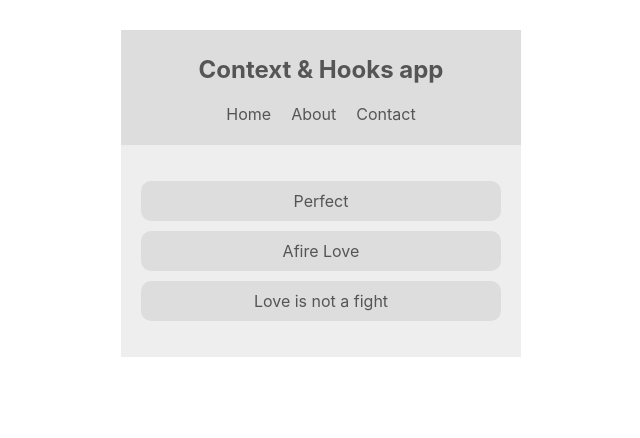
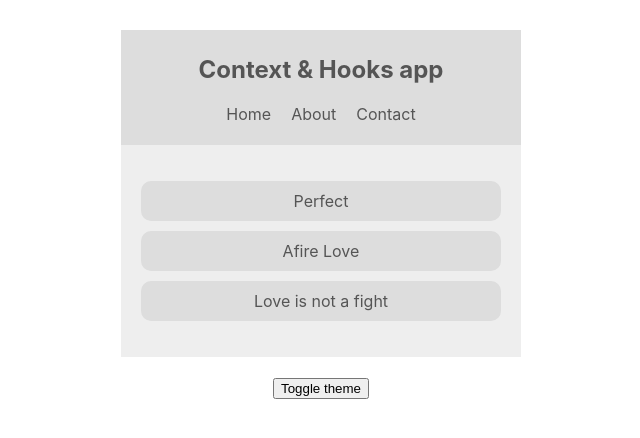
Before and after one commit to KayOhhDee/react-context-hooks-app, a React (Create React App) app: page / in a window 1280 px wide. Shown: the top 438 px of the page, without its empty margins (319-959 px from the left). Built offline with nearby package versions, Linux system fonts and the light colour scheme.

Commit message:
toggler passed as a property to the context

```diff
--- a/src/App.js
+++ b/src/App.js
@@ -2,6 +2,7 @@
 import Navbar from './components/Navbar';
 import MusicList from './components/MusicList';
 import ThemeContextProvider from './contexts/ThemeContext';
+import ThemeToggle from './components/ThemeToggle';
 
 function App() {
   return (
@@ -9,6 +10,7 @@
       <ThemeContextProvider>
         <Navbar />
         <MusicList />
+        <ThemeToggle />
       </ThemeContextProvider>
     </div>
   );
--- /dev/null
+++ b/src/components/ThemeToggle.js
@@ -0,0 +1,16 @@
+import React, { Component } from 'react';
+import {ThemeContext} from '../contexts/ThemeContext';
+
+class ThemeToggle extends Component {
+  static contextType = ThemeContext;
+  render() {
+    const {toggleTheme} = this.context;
+    return (
+      <button onClick={toggleTheme}>
+        Toggle theme
+      </button>
+    );
+  }
+}
+
+export default ThemeToggle;
--- a/src/contexts/ThemeContext.js
+++ b/src/contexts/ThemeContext.js
@@ -9,9 +9,17 @@
     dark: {text: '#ddd', ui: '#333', bgcolor: '#555'}
   }
 
+  toggleTheme = () => {
+    this.setState(prevState => {
+      return {
+        isLightTheme: !prevState.isLightTheme
+      }
+    })
+  }
+
   render() {
     return (
-      <ThemeContext.Provider value={{...this.state}}>
+      <ThemeContext.Provider value={{...this.state, toggleTheme: this.toggleTheme}}>
         {this.props.children}
       </ThemeContext.Provider>
     );
```
